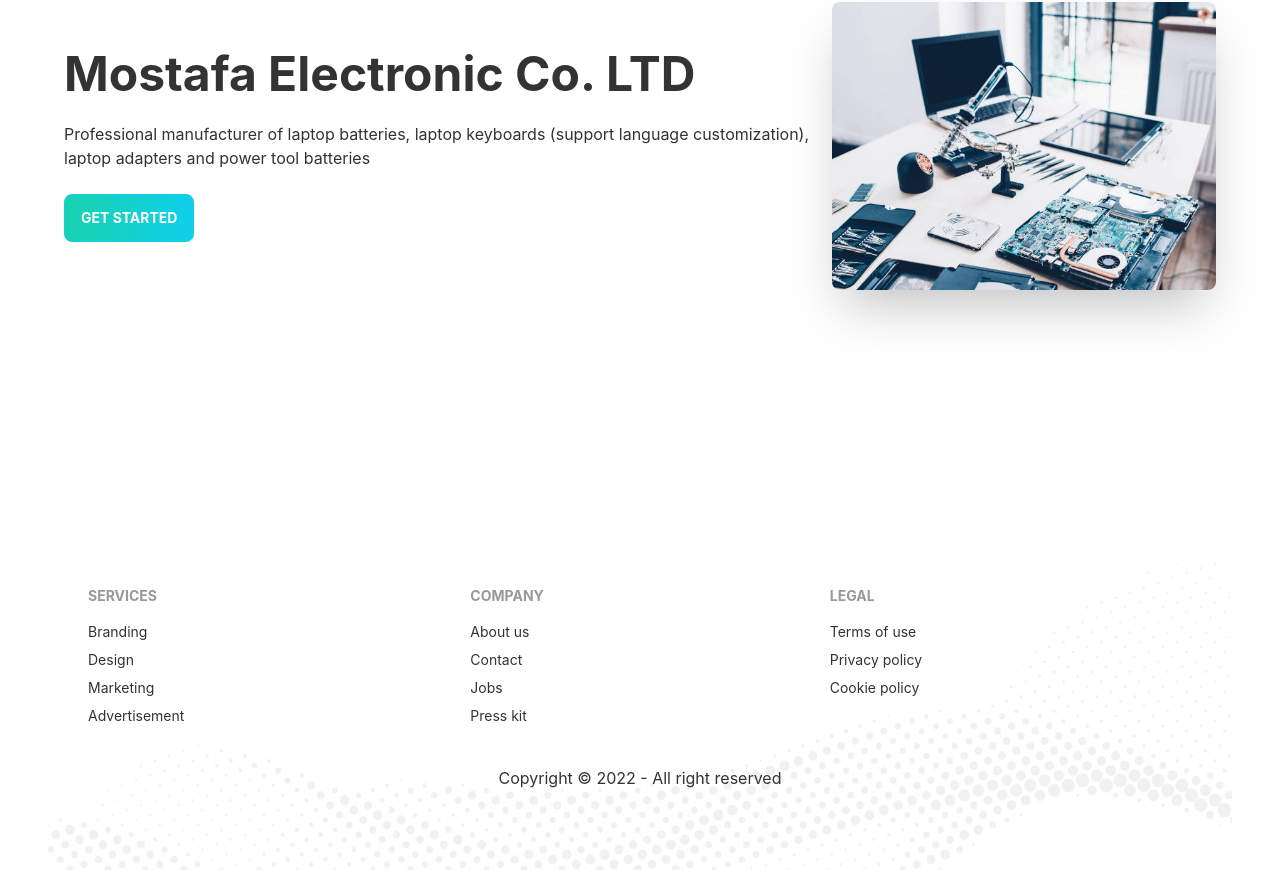
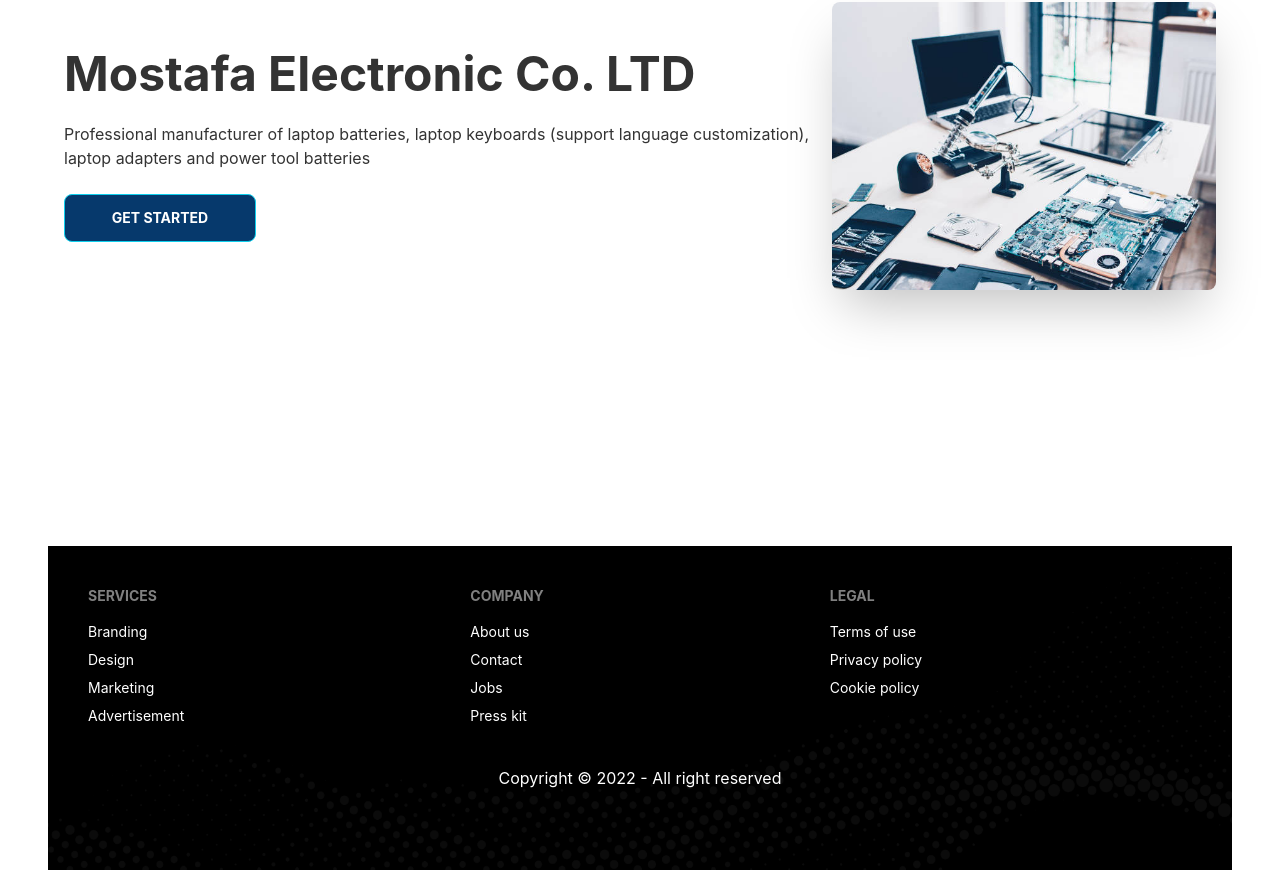
Before and after one commit to lamiamostafa/laptop-gadget-website, a React (Create React App) app: page / in a window 1280 px wide. Shown: the part 254-1124 px from the top of the page. Built offline with nearby package versions, Linux system fonts and the light colour scheme.

Commit message:
footer part is done

```diff
--- a/src/Pages/Shared/Footer.js
+++ b/src/Pages/Shared/Footer.js
@@ -5,16 +5,18 @@
     return (
         <footer style={{
             background: `url(${footer})`,
+            backgroundColor: 'black',
+            color: 'white',
             backgroundSize: 'cover'
-        }} className="p-10 ">
+        }} className="p-10 w-full">
             <div className="footer">
-                <div>
+                < div >
                     <span className="footer-title">Services</span>
                     <a className="link link-hover">Branding</a>
                     <a className="link link-hover">Design</a>
                     <a className="link link-hover">Marketing</a>
                     <a className="link link-hover">Advertisement</a>
-                </div>
+                </div >
                 <div>
                     <span className="footer-title">Company</span>
                     <a className="link link-hover">About us</a>
@@ -28,11 +30,11 @@
                     <a className="link link-hover">Privacy policy</a>
                     <a className="link link-hover">Cookie policy</a>
                 </div>
-            </div>
+            </div >
             <div className="my-10 text-center">
                 <p>Copyright © 2022 - All right reserved </p>
             </div>
-        </footer>
+        </footer >
     );
 };
 
--- a/src/Pages/Shared/PrimaryButton.js
+++ b/src/Pages/Shared/PrimaryButton.js
@@ -3,7 +3,7 @@
 const PrimaryButton = ({ children }) => {
     return (
         <div>
-            <button className="btn btn-primary uppercase text-white font-bold bg-gradient-to-r from-secondary to-primary ">{children}</button>
+            <button className="btn btn-primary uppercase text-white w-48 font-bold bg-[#06396C] ">{children}</button>
 
         </div>
     );
--- a/tailwind.config.js
+++ b/tailwind.config.js
@@ -11,6 +11,7 @@
           secondary: "#19D3AE",
           accent: "#3A4256",
           neutral: "#3d4451",
+          "theme": "#06396C",
           "base-100": "#ffffff",
         },
       },
```
Also changed, not shown: src/Pages/Shared/Untitled-1.txt (added).
